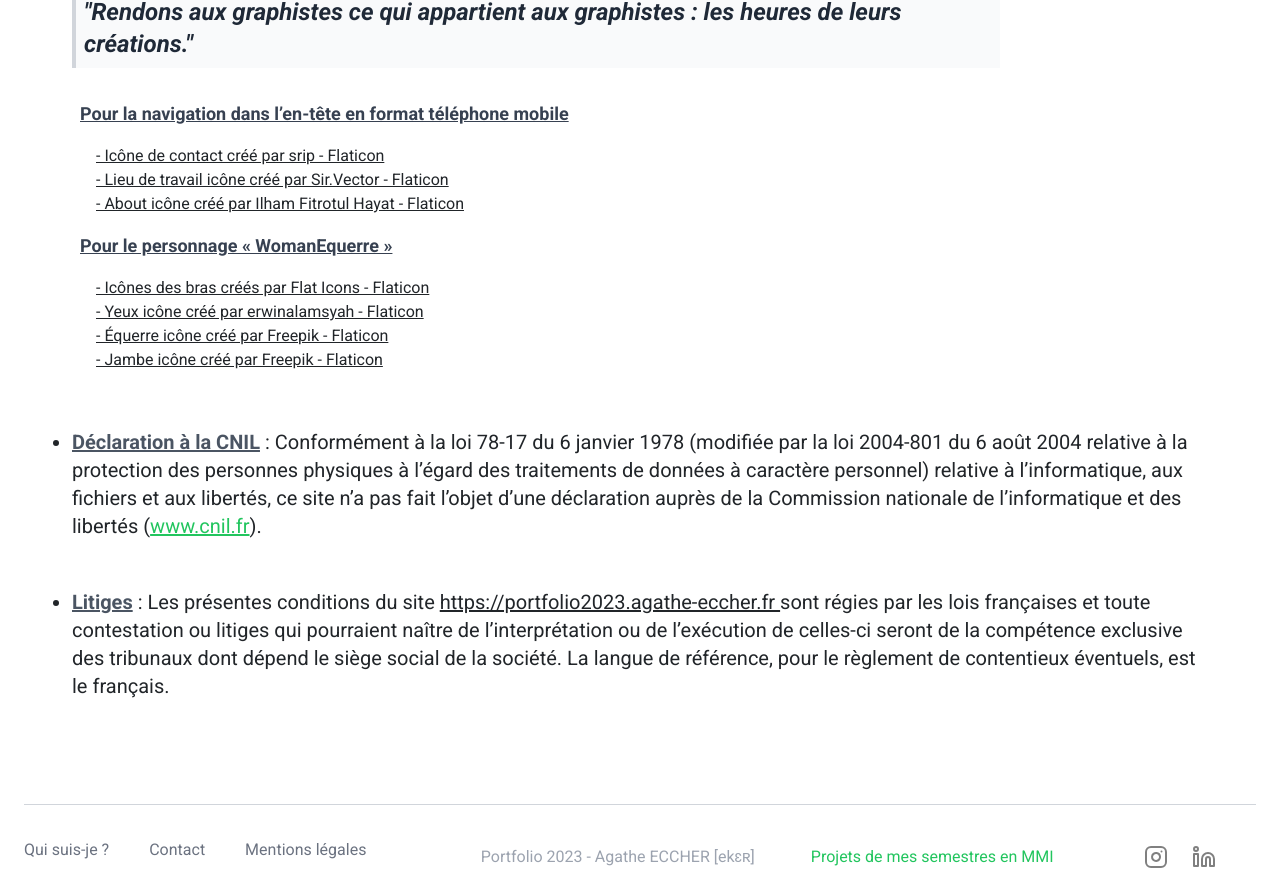
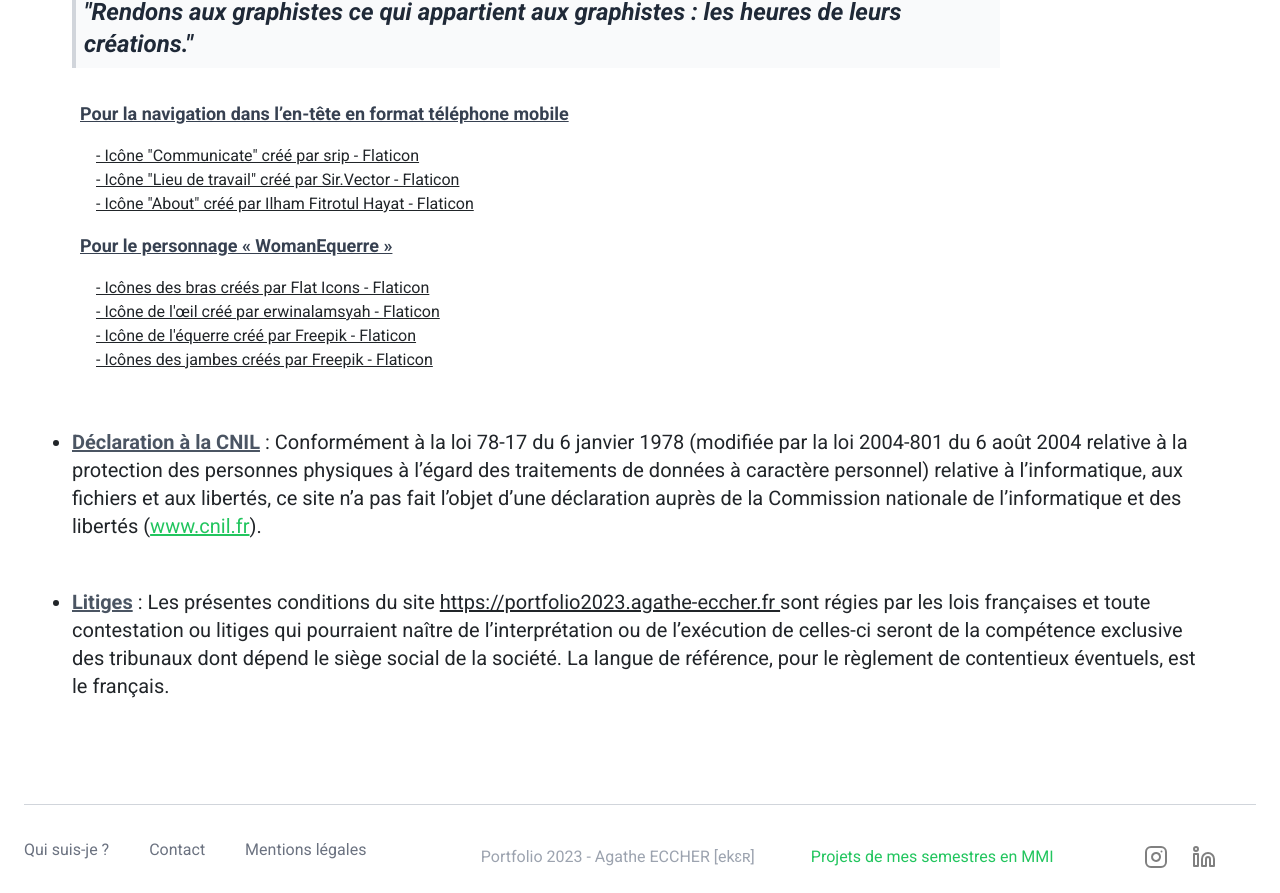
Before and after one commit to aeccher/portfolio2023, a Vue app: page /mentions-legales in a window 1280 px wide. Shown: the part 1512-2405 px from the top of the page. Built offline with nearby package versions, Linux system fonts and the light colour scheme.

Commit message:
Modifications de formulation

```diff
--- a/src/views/ISNView.vue
+++ b/src/views/ISNView.vue
@@ -6,7 +6,7 @@
     Nous nous sommes alors lancées dans cette aventure pour <span class="font-semibold text-gray-600">apprendre quelque chose de nouveau</span>, en prenant cela comme un pacte, <span class="font-semibold text-gray-600">un défi</span>.
     Je ne l'ai pas regrettée c'était un cours où j'avais hâte d'y être, un cours agréable où je me sentais satisfaite de mon travail accompli lorsque celui-ci fonctionnait enfin.
     J'y ai compris que l'essentiel <span class="font-semibold text-gray-600">ce n'est pas le chiffre sur la copie, mais plutôt ce que j'en retenais</span> (des erreurs commises par exemple).</p>
-    <p class="mt-4 ml-4 font-Roboto text-xl mr-4"> Le professeur n’avait jamais eu autant de filles dans son cours, nous étions 5 sur 20 élèves. Il partait à la retraite à la fin de l'année et venait d'être grand-père, fortement intéressé par le projet qui sortait des jeux souvent réalisés.
+    <p class="mt-4 ml-4 font-Roboto text-xl mr-4"> Le professeur n’avait jamais eu autant de filles dans son cours, nous étions 7 sur 20 élèves. Il partait à la retraite à la fin de l'année et venait d'être grand-père, fortement intéressé par le projet qui sortait des jeux souvent réalisés.
     Aidant tout au long, il répondait alors à mes nombreuses questions avec souvent une pointe d'humour. </p>
 
 
--- a/src/views/MentionsLegalesView.vue
+++ b/src/views/MentionsLegalesView.vue
@@ -33,16 +33,16 @@
          </blockquote>
         <p class="underline font-semibold text-gray-700 text-lg lg:p-2 mt-2">Pour la navigation dans l’en-tête en format téléphone mobile</p>
         <div class="grid columns-1 text-base p-2 lg:ml-4">
-        <a class="hover:text-green-500 underline" target="_blank" href="https://www.flaticon.com/free-icons/contact" title="communicate icône">- Icône de contact créé par srip - Flaticon</a>
-        <a class="hover:text-green-500 underline" target="_blank" href="https://www.flaticon.com/fr/icones-gratuites/lieu-de-travail" title="lieu de travail icône">- Lieu de travail icône créé par Sir.Vector - Flaticon</a>
-        <a class="hover:text-green-500 underline" target="_blank" href="https://www.flaticon.com/free-icons/about" title="about icône">- About icône créé par Ilham Fitrotul Hayat - Flaticon</a>
+        <a class="hover:text-green-500 underline" target="_blank" href="https://www.flaticon.com/free-icons/contact" title="communicate icône">- Icône "Communicate" créé par srip - Flaticon</a>
+        <a class="hover:text-green-500 underline" target="_blank" href="https://www.flaticon.com/fr/icones-gratuites/lieu-de-travail" title="lieu de travail icône">- Icône "Lieu de travail" créé par Sir.Vector - Flaticon</a>
+        <a class="hover:text-green-500 underline" target="_blank" href="https://www.flaticon.com/free-icons/about" title="about icône">- Icône "About" créé par Ilham Fitrotul Hayat - Flaticon</a>
         </div>
         <p class="underline font-semibold text-gray-700 text-lg p-2">Pour le personnage « WomanEquerre »</p>
         <div class="grid columns-1 text-base p-2 lg:ml-4">
         <a class="hover:text-green-500 underline" target="_blank" href="https://www.flaticon.com/free-icons/arm" title="Arm icons">- Icônes des bras créés par Flat Icons - Flaticon</a>
-        <a class="hover:text-green-500 underline" target="_blank" href="https://www.flaticon.com/fr/icones-gratuites/yeux" title="Yeux icônes">- Yeux icône créé par erwinalamsyah - Flaticon</a>
-        <a class="hover:text-green-500 underline" target="_blank" href="https://www.flaticon.com/fr/icones-gratuites/equerre" title="Équerre icônes">- Équerre icône créé par Freepik - Flaticon</a>
-        <a class="hover:text-green-500 underline" target="_blank" href="https://www.flaticon.com/fr/icones-gratuites/jambe" title="Jambe icônes">- Jambe icône créé par Freepik - Flaticon</a>
+        <a class="hover:text-green-500 underline" target="_blank" href="https://www.flaticon.com/fr/icones-gratuites/yeux" title="Yeux icônes">- Icône de l'œil créé par erwinalamsyah - Flaticon</a>
+        <a class="hover:text-green-500 underline" target="_blank" href="https://www.flaticon.com/fr/icones-gratuites/equerre" title="Équerre icônes">- Icône de l'équerre créé par Freepik - Flaticon</a>
+        <a class="hover:text-green-500 underline" target="_blank" href="https://www.flaticon.com/fr/icones-gratuites/jambe" title="Jambe icônes">- Icônes des jambes créés par Freepik - Flaticon</a>
         </div></li>
         <li class="m-5"><span class="underline font-bold text-gray-600">Déclaration à la CNIL</span> : Conformément à la loi 78-17 du 6 janvier 1978 (modifiée par la loi 2004-801 du 6 août 2004 relative à la protection des personnes physiques à l’égard des traitements de données à caractère personnel) relative à l’informatique, aux fichiers et aux libertés, ce site n’a pas fait l’objet d’une déclaration auprès de la Commission nationale de l’informatique et des libertés (<a class="text-green-500 underline" target="_blank" href="https://www.cnil.fr/">www.cnil.fr</a>).</li>
         <li class="m-5"><span class="underline font-bold text-gray-600">Litiges</span> : Les présentes conditions du site <span class="underline">https://portfolio2023.agathe-eccher.fr </span>sont régies par les lois françaises et toute contestation ou litiges qui pourraient naître de l’interprétation ou de l’exécution de celles-ci seront de la compétence exclusive des tribunaux dont dépend le siège social de la société. La langue de référence, pour le règlement de contentieux éventuels, est le français.</li>
```
